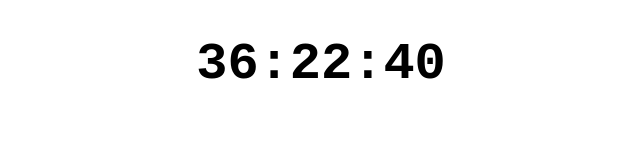
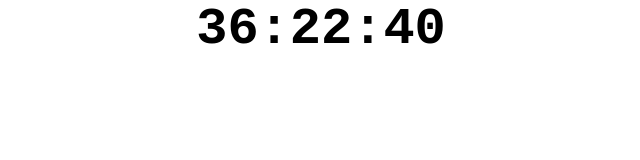
Before and after one commit to elor/jositimer, a plain HTML site: page index.html in a window 1280 px wide. Shown: the whole page, without its empty margins (319-959 px from the left). Drawn offline with Linux system fonts and the light colour scheme.

Commit message:
Margins, Paddings and scroll bars hidden

```diff
--- a/index.html
+++ b/index.html
@@ -4,11 +4,18 @@
 <meta charset="utf-8" />
 <title>JOOOSIII!</title>
 <style>
+  body {
+    margin: 0px;
+    padding: 0px;
+    overfliw: hidden;
+  }
   #jositimer {
     display: block;
     font-size: 400%;
     font-family: monospace;
     text-align: center;
+    margin: 0px;
+    padding: 0px;
   }
 </style>
 </head>
```
